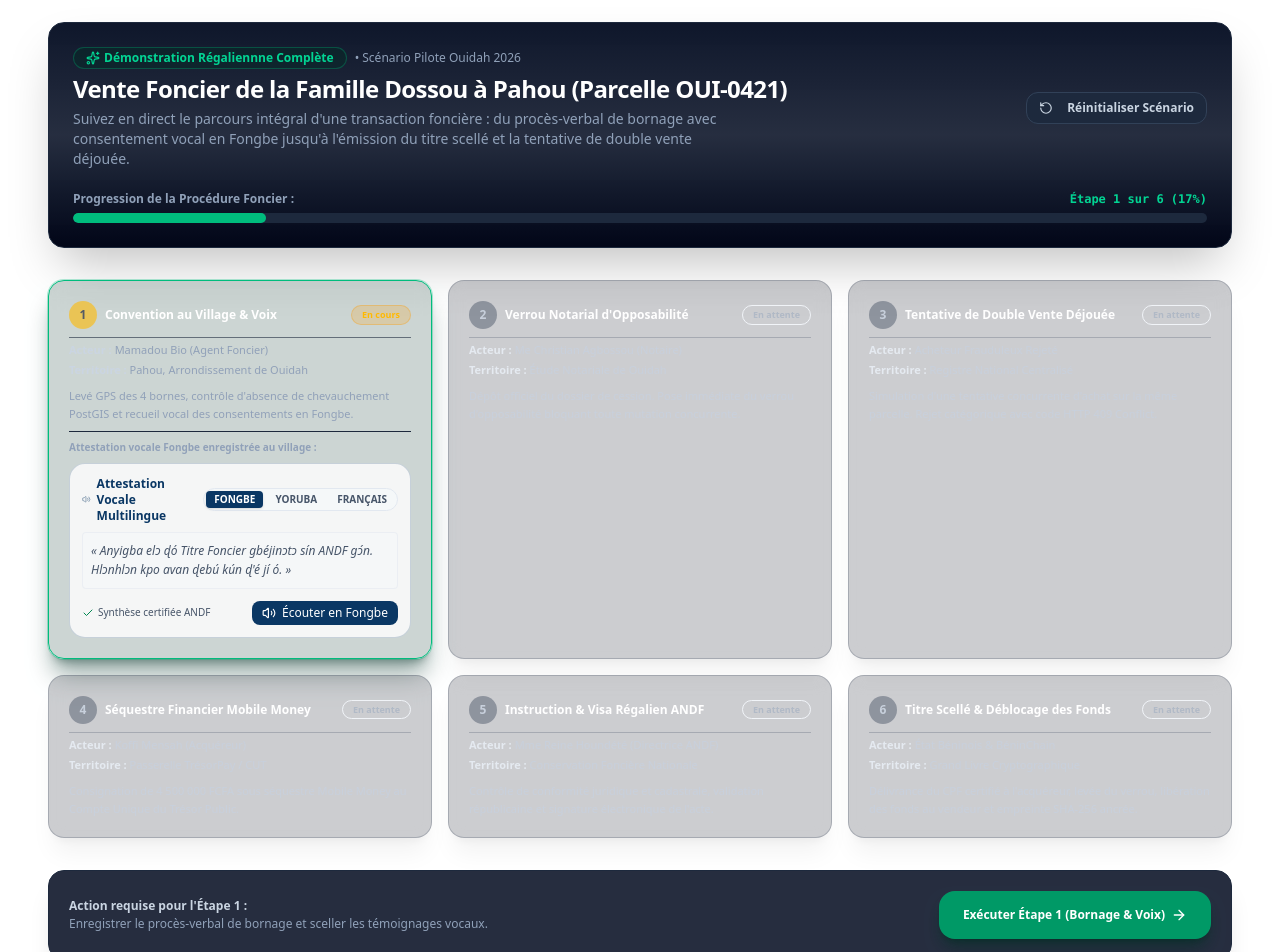
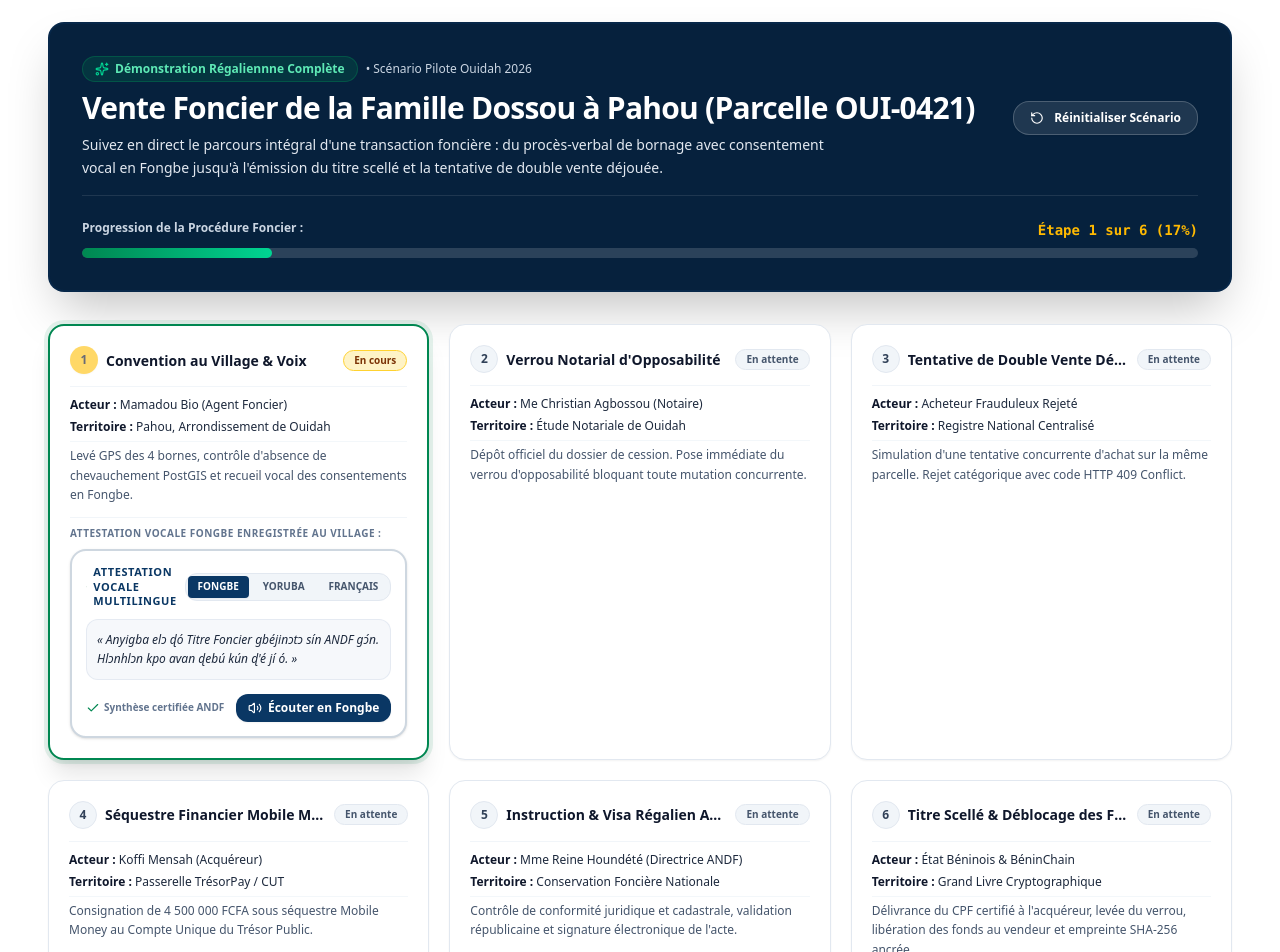
Before and after one commit to SAGBO4/BENINLAND, a Next.js app: page / in a window 1280 px wide. Shown: the part 4900-5852 px from the top of the page. Built offline with nearby package versions, Linux system fonts and the light colour scheme.

Commit message:
fix(ui): boost contrast and readability on interactive scenario cards and audio player

```diff
--- a/src/components/audio/AudioPhrasePlayer.tsx
+++ b/src/components/audio/AudioPhrasePlayer.tsx
@@ -42,18 +42,18 @@ export function AudioPhrasePlayer({ phraseKey, defaultLang = "fon" }: AudioPhras
   };
 
   return (
-    <div className="bg-card/80 border border-primary/20 rounded-xl p-3 text-xs space-y-2">
+    <div className="bg-white border-2 border-[#0a3764]/20 rounded-xl p-3.5 text-xs space-y-2.5 shadow-sm">
       <div className="flex items-center justify-between gap-2">
-        <div className="flex items-center gap-1.5 text-primary font-semibold">
-          <Volume2 className="w-4 h-4 animate-pulse" />
-          <span>Attestation Vocale Multilingue</span>
+        <div className="flex items-center gap-1.5 text-[#0a3764] font-bold">
+          <Volume2 className="w-4 h-4 text-[#008751] animate-pulse" />
+          <span className="text-[11px] uppercase tracking-wider">Attestation Vocale Multilingue</span>
         </div>
-        <div className="flex items-center gap-1 bg-background/60 p-0.5 rounded-lg border border-border">
+        <div className="flex items-center gap-1 bg-slate-100 p-0.5 rounded-lg border border-slate-200">
           <button
             type="button"
             onClick={() => setLang("fon")}
-            className={`px-2 py-0.5 rounded text-[10px] font-bold uppercase transition ${
-              lang === "fon" ? "bg-primary text-primary-foreground shadow" : "text-muted-foreground hover:text-foreground"
+            className={`px-2.5 py-1 rounded text-[10px] font-bold uppercase transition-colors cursor-pointer ${
+              lang === "fon" ? "bg-[#0a3764] text-white shadow-xs" : "text-slate-600 hover:text-slate-900"
             }`}
           >
             Fongbe
@@ -61,8 +61,8 @@ export function AudioPhrasePlayer({ phraseKey, defaultLang = "fon" }: AudioPhras
           <button
             type="button"
             onClick={() => setLang("yo")}
-            className={`px-2 py-0.5 rounded text-[10px] font-bold uppercase transition ${
-              lang === "yo" ? "bg-primary text-primary-foreground shadow" : "text-muted-foreground hover:text-foreground"
+            className={`px-2.5 py-1 rounded text-[10px] font-bold uppercase transition-colors cursor-pointer ${
+              lang === "yo" ? "bg-[#0a3764] text-white shadow-xs" : "text-slate-600 hover:text-slate-900"
             }`}
           >
             Yoruba
@@ -70,8 +70,8 @@ export function AudioPhrasePlayer({ phraseKey, defaultLang = "fon" }: AudioPhras
           <button
             type="button"
             onClick={() => setLang("fr")}
-            className={`px-2 py-0.5 rounded text-[10px] font-bold uppercase transition ${
-              lang === "fr" ? "bg-primary text-primary-foreground shadow" : "text-muted-foreground hover:text-foreground"
+            className={`px-2.5 py-1 rounded text-[10px] font-bold uppercase transition-colors cursor-pointer ${
+              lang === "fr" ? "bg-[#0a3764] text-white shadow-xs" : "text-slate-600 hover:text-slate-900"
             }`}
           >
             Français
@@ -79,21 +79,21 @@ export function AudioPhrasePlayer({ phraseKey, defaultLang = "fon" }: AudioPhras
         </div>
       </div>
 
-      <p className="text-muted-foreground italic leading-relaxed bg-background/40 p-2 rounded border border-border/50">
+      <p className="text-slate-800 text-xs italic leading-relaxed bg-[#f6f8fb] p-2.5 rounded-lg border border-slate-200/80">
         « {currentText} »
       </p>
 
       <div className="flex items-center justify-between pt-1">
-        <span className="text-[10px] text-muted-foreground flex items-center gap-1">
-          <Check className="w-3 h-3 text-success" /> Synthèse certifiée ANDF
+        <span className="text-[10px] font-semibold text-slate-500 flex items-center gap-1">
+          <Check className="w-3.5 h-3.5 text-[#008751]" /> Synthèse certifiée ANDF
         </span>
         <button
           type="button"
           onClick={handlePlay}
-          className={`flex items-center gap-1.5 px-2.5 py-1 rounded-md font-medium text-xs transition ${
+          className={`flex items-center gap-1.5 px-3 py-1.5 rounded-lg font-bold text-xs transition-colors cursor-pointer shadow-xs ${
             isPlaying
-              ? "bg-destructive text-destructive-foreground"
-              : "bg-primary hover:bg-primary/90 text-primary-foreground"
+              ? "bg-rose-600 text-white"
+              : "bg-[#0a3764] hover:bg-[#072545] text-white"
           }`}
         >
           {isPlaying ? (
--- a/src/components/scenario/InteractiveScenario.tsx
+++ b/src/components/scenario/InteractiveScenario.tsx
@@ -228,49 +228,51 @@ export function InteractiveScenario({ onRefreshData, onNavigateToTab }: Interact
 
   return (
     <div className="space-y-8 py-4">
-      {/* 1. BANNIÈRE SCÉNARIO FIL CONDUCTEUR */}
-      <Card className="border-slate-800 bg-linear-to-b from-slate-900 via-slate-900/90 to-slate-950 shadow-2xl">
-        <CardHeader className="p-6">
-          <div className="flex flex-col md:flex-row md:items-center justify-between gap-4">
-            <div className="space-y-1">
+      {/* 1. BANNIÈRE SCÉNARIO FIL CONDUCTEUR (CONTRASTE SOUVERAIN) */}
+      <div className="rounded-2xl border-2 border-[#0a3764]/30 bg-[#06213d] text-white shadow-2xl p-6 sm:p-8">
+        <div className="flex flex-col md:flex-row md:items-center justify-between gap-5">
+          <div className="space-y-2">
             <div className="flex items-center gap-2 flex-wrap">
-                <Badge variant="outline" className="border-emerald-500/30 bg-emerald-950/40 text-emerald-400 text-xs font-bold gap-1 px-3">
+              <span className="inline-flex items-center gap-1.5 px-3 py-1 rounded-full text-xs font-bold bg-[#008751]/20 text-emerald-300 border border-[#008751]/40">
                 <Sparkles className="w-3.5 h-3.5 text-emerald-400" />
                 <span>Démonstration Régaliennne Complète</span>
-                </Badge>
-                <span className="text-xs text-slate-400">&bull; Scénario Pilote Ouidah 2026</span>
+              </span>
+              <span className="text-xs text-slate-300 font-medium">&bull; Scénario Pilote Ouidah 2026</span>
             </div>
-              <CardTitle className="text-2xl font-black text-white">
+            <h3 className="text-2xl sm:text-3xl font-black text-white tracking-tight">
               Vente Foncier de la Famille Dossou à Pahou (Parcelle OUI-0421)
-              </CardTitle>
-              <CardDescription className="text-xs text-slate-400 max-w-2xl">
+            </h3>
+            <p className="text-xs sm:text-sm text-slate-200 max-w-3xl leading-relaxed">
               Suivez en direct le parcours intégral d&apos;une transaction foncière : du procès-verbal de bornage avec consentement
               vocal en Fongbe jusqu&apos;à l&apos;émission du titre scellé et la tentative de double vente déjouée.
-              </CardDescription>
+            </p>
           </div>
 
-            <Button
-              variant="outline"
-              size="sm"
-              className="border-slate-700 bg-slate-800 text-slate-300 hover:text-white text-xs font-bold"
+          <button
+            type="button"
+            className="self-start md:self-center inline-flex items-center gap-1.5 px-4 py-2 rounded-xl border border-white/20 bg-white/10 hover:bg-white/20 text-white text-xs font-bold transition-colors cursor-pointer shadow-xs shrink-0"
             onClick={handleResetScenario}
             disabled={stepLoading}
           >
-              <RotateCcw className="w-3.5 h-3.5 mr-1.5" />
+            <RotateCcw className="w-3.5 h-3.5 mr-1" />
             <span>Réinitialiser Scénario</span>
-            </Button>
+          </button>
         </div>
 
         {/* Barre de progression globale */}
-          <div className="pt-4 space-y-1.5">
+        <div className="pt-6 mt-4 border-t border-white/10 space-y-2">
           <div className="flex justify-between text-xs font-bold">
-              <span className="text-slate-400">Progression de la Procédure Foncier :</span>
-              <span className="text-emerald-400 font-mono">Étape {currentStep} sur 6 ({progressPercent}%)</span>
+            <span className="text-slate-300">Progression de la Procédure Foncier :</span>
+            <span className="text-amber-400 font-mono text-sm">Étape {currentStep} sur 6 ({progressPercent}%)</span>
           </div>
-            <Progress value={progressPercent} indicatorClassName="bg-emerald-500" />
+          <div className="h-2.5 w-full rounded-full bg-white/15 overflow-hidden">
+            <div
+              className="h-full bg-gradient-to-r from-[#008751] to-emerald-400 transition-all duration-500 rounded-full"
+              style={{ width: `${progressPercent}%` }}
+            />
           </div>
-        </CardHeader>
-      </Card>
+        </div>
+      </div>
 
       {/* Messages d'alerte et de confirmation d'étape */}
       {scenarioMessage && (
@@ -287,106 +289,124 @@ export function InteractiveScenario({ onRefreshData, onNavigateToTab }: Interact
         </div>
       )}
 
-      {/* 2. DÉROULEMENT SÉQUENTIEL DES 6 ÉTAPES */}
-      <div className="grid grid-cols-1 md:grid-cols-2 lg:grid-cols-3 gap-4">
+      {/* 2. DÉROULEMENT SÉQUENTIEL DES 6 ÉTAPES (CONTRASTE ÉLEVÉ ET LISIBILITÉ SOUVERAINE) */}
+      <div className="grid grid-cols-1 md:grid-cols-2 lg:grid-cols-3 gap-5">
         {steps.map((st) => {
           const isDone = currentStep > st.num;
           const isCurrent = currentStep === st.num;
 
           return (
-            <Card
+            <div
               key={st.num}
-              className={`transition space-y-2 p-5 ${
+              className={`rounded-2xl border transition-all duration-200 p-5 flex flex-col justify-between gap-3 ${
                 isCurrent
-                  ? "border-emerald-500 bg-emerald-950/20 shadow-xl shadow-emerald-950/40 ring-1 ring-emerald-500/30"
+                  ? "border-2 border-[#008751] bg-white shadow-xl ring-4 ring-[#008751]/10"
                   : isDone
-                  ? "border-slate-800 bg-slate-900/40 opacity-80"
-                  : "border-slate-800/60 bg-slate-950/40 opacity-50"
+                  ? "border-emerald-300 bg-emerald-50/30 shadow-xs"
+                  : "border-slate-200 bg-white hover:border-slate-300 shadow-xs"
               }`}
             >
-              <div className="flex items-center justify-between">
-                <div className="flex items-center gap-2">
+              <div>
+                <div className="flex items-center justify-between gap-2 mb-3">
+                  <div className="flex items-center gap-2 min-w-0">
                     <span
-                    className={`w-7 h-7 rounded-full flex items-center justify-center text-xs font-black ${
+                      className={`w-7 h-7 rounded-full flex items-center justify-center text-xs font-black shrink-0 ${
                         isDone
-                        ? "bg-emerald-500 text-slate-950"
+                          ? "bg-[#008751] text-white shadow-xs"
                           : isCurrent
-                        ? "bg-amber-400 text-slate-950 animate-pulse"
-                        : "bg-slate-800 text-slate-400"
+                          ? "bg-[#ffbe00] text-slate-950 font-black shadow-xs animate-pulse"
+                          : "bg-slate-100 text-slate-700 font-bold border border-slate-200"
                       }`}
                     >
-                    {isDone ? <Check className="w-3.5 h-3.5" /> : st.num}
+                      {isDone ? <Check className="w-4 h-4 stroke-[3]" /> : st.num}
                     </span>
-                  <span className="font-bold text-white text-xs">{st.titre}</span>
+                    <h4 className="font-bold text-slate-900 text-sm leading-snug truncate">
+                      {st.titre}
+                    </h4>
                   </div>
 
                   {isDone ? (
-                  <Badge variant="success" className="text-[9px] font-bold">Validée</Badge>
+                    <span className="shrink-0 px-2.5 py-0.5 rounded-full text-[10px] font-bold bg-emerald-100 text-emerald-800 border border-emerald-300">
+                      Validée
+                    </span>
                   ) : isCurrent ? (
-                  <Badge variant="warning" className="text-[9px] font-bold">En cours</Badge>
+                    <span className="shrink-0 px-2.5 py-0.5 rounded-full text-[10px] font-bold bg-amber-100 text-amber-900 border border-amber-300">
+                      En cours
+                    </span>
                   ) : (
-                  <Badge variant="outline" className="text-[9px] text-slate-500">En attente</Badge>
+                    <span className="shrink-0 px-2.5 py-0.5 rounded-full text-[10px] font-semibold bg-slate-100 text-slate-600 border border-slate-200">
+                      En attente
+                    </span>
                   )}
                 </div>
 
-              <div className="space-y-1 text-[11px] pt-1 border-t border-slate-800/60">
-                <p className="text-slate-400">
-                  <strong className="text-slate-300">Acteur :</strong> {st.acteur}
+                <div className="space-y-1.5 text-xs pt-2.5 border-t border-slate-100">
+                  <p className="text-slate-600">
+                    <strong className="text-slate-900 font-semibold">Acteur :</strong>{" "}
+                    <span className="text-slate-800 font-medium">{st.acteur}</span>
                   </p>
-                <p className="text-slate-400">
-                  <strong className="text-slate-300">Territoire :</strong> {st.lieu}
+                  <p className="text-slate-600">
+                    <strong className="text-slate-900 font-semibold">Territoire :</strong>{" "}
+                    <span className="text-slate-800 font-medium">{st.lieu}</span>
                   </p>
-                <p className="text-slate-400 leading-relaxed pt-1">{st.description}</p>
+                  <p className="text-slate-600 leading-relaxed pt-1 border-t border-slate-100/80">
+                    {st.description}
+                  </p>
+                </div>
               </div>
 
               {/* Contenu spécifique par étape active */}
               {isCurrent && st.num === 1 && (
-                <div className="pt-2 border-t border-slate-800 space-y-2">
-                  <span className="text-[10px] text-slate-400 font-semibold block">Attestation vocale Fongbe enregistrée au village :</span>
+                <div className="pt-2 border-t border-slate-100 space-y-2">
+                  <span className="text-[10px] text-slate-500 font-bold uppercase tracking-wider block">
+                    Attestation vocale Fongbe enregistrée au village :
+                  </span>
                   <AudioPhrasePlayer phraseKey="parcelle_titre_foncier_valide" />
                 </div>
               )}
 
               {isCurrent && st.num === 4 && (
-                <div className="pt-2 border-t border-slate-800 space-y-2">
-                  <div className="p-2.5 rounded-lg bg-slate-950 border border-slate-800 text-[11px]">
-                    <span className="text-slate-400 block">Prix de cession convenu :</span>
-                    <strong className="text-amber-400 text-sm font-mono font-black">{formatFcfa(4500000)}</strong>
+                <div className="pt-2 border-t border-slate-100 space-y-2">
+                  <div className="p-3 rounded-xl bg-amber-50 border border-amber-200 text-xs">
+                    <span className="text-amber-800 font-semibold block mb-0.5">Prix de cession convenu :</span>
+                    <strong className="text-amber-950 text-base font-mono font-black">
+                      {formatFcfa(4500000)}
+                    </strong>
                   </div>
                 </div>
               )}
-            </Card>
+            </div>
           );
         })}
       </div>
 
-      {/* 3. BARRE D'ACTION PRINCIPALE DU SCÉNARIO */}
-      <Card className="border-slate-800 bg-slate-900/90 shadow-xl p-5">
-        <div className="flex flex-col sm:flex-row items-center justify-between gap-4">
-          <div className="text-xs text-slate-400 space-y-0.5">
-            <span className="text-slate-300 font-semibold block">
+      {/* 3. BARRE D'ACTION PRINCIPALE DU SCÉNARIO (CONTRASTE ÉLEVÉ) */}
+      <div className="rounded-2xl border-2 border-[#0a3764]/20 bg-[#06213d] text-white shadow-2xl p-6">
+        <div className="flex flex-col sm:flex-row items-center justify-between gap-5">
+          <div className="text-xs space-y-1 w-full sm:w-auto">
+            <span className="text-amber-300 font-bold uppercase tracking-wider text-[11px] flex items-center gap-1.5">
+              <Sparkles className="w-3.5 h-3.5 text-amber-400" />
               Action requise pour l&apos;Étape {currentStep} :
             </span>
-            <p>
+            <p className="text-white text-sm font-medium leading-relaxed max-w-2xl">
               {currentStep === 1
-                ? "Enregistrer le procès-verbal de bornage et sceller les témoignages vocaux."
+                ? "Enregistrer le procès-verbal de bornage contradictoire et sceller les consentements oraux en Fongbe."
                 : currentStep === 2
-                ? "Déposer la promesse de cession et activer le verrou d'opposabilité immédiat."
+                ? "Déposer la promesse de cession à l'Étude notariale et activer le verrou d'opposabilité immédiat."
                 : currentStep === 3
-                ? "Simuler une tentative de double vente pour éprouver la résistance du verrou foncier."
+                ? "Simuler une tentative de double vente pour éprouver la résistance algorithmique du verrou foncier."
                 : currentStep === 4
-                ? "Effectuer la consignation de 4 500 000 FCFA sous séquestre Mobile Money."
+                ? "Effectuer la consignation de 4 500 000 FCFA sous séquestre Mobile Money au Compte Unique du Trésor."
                 : currentStep === 5
-                ? "Valider l'instruction par la Directrice de l'ANDF et délivrer le titre officiel."
-                : "Scénario achevé avec succès. L'acte est scellé au cadastre national."}
+                ? "Valider l'instruction régalienne par la Directrice de l'ANDF et délivrer le titre officiel."
+                : "Procédure achevée avec succès. L'acte authentique est scellé et opposable à tous."}
             </p>
           </div>
 
-          <div className="flex items-center gap-3 shrink-0">
+          <div className="flex items-center gap-3 shrink-0 w-full sm:w-auto justify-end">
             {currentStep <= 6 && (
-              <Button
-                size="lg"
-                className="bg-emerald-600 hover:bg-emerald-500 text-white font-bold px-6 text-xs shadow-lg shadow-emerald-950/60"
+              <button
+                className="w-full sm:w-auto inline-flex min-h-[46px] items-center justify-center gap-2 rounded-xl bg-[#008751] hover:bg-[#007043] text-white font-bold px-6 py-3 text-xs sm:text-sm shadow-lg shadow-[#008751]/30 transition-all cursor-pointer active:scale-95 disabled:opacity-50"
                 onClick={handleNextStep}
                 disabled={stepLoading}
               >
@@ -396,7 +416,7 @@ export function InteractiveScenario({ onRefreshData, onNavigateToTab }: Interact
                     <span>Traitement en cours...</span>
                   </div>
                 ) : (
-                  <div className="flex items-center gap-1.5">
+                  <div className="flex items-center gap-2">
                     <span>
                       {currentStep === 1
                         ? "Exécuter Étape 1 (Bornage & Voix)"
@@ -413,7 +433,7 @@ export function InteractiveScenario({ onRefreshData, onNavigateToTab }: Interact
                     <ArrowRight className="w-4 h-4" />
                   </div>
                 )}
-              </Button>
+              </button>
             )}
 
             {currentStep > 1 && (
@@ -428,7 +448,7 @@ export function InteractiveScenario({ onRefreshData, onNavigateToTab }: Interact
             )}
           </div>
         </div>
-      </Card>
+      </div>
 
       {/* Modale Mobile Money dédiée pour l'Étape 4 */}
       <MobileMoneyModal
```
Lines whose indentation alone changed are shown as unchanged.
